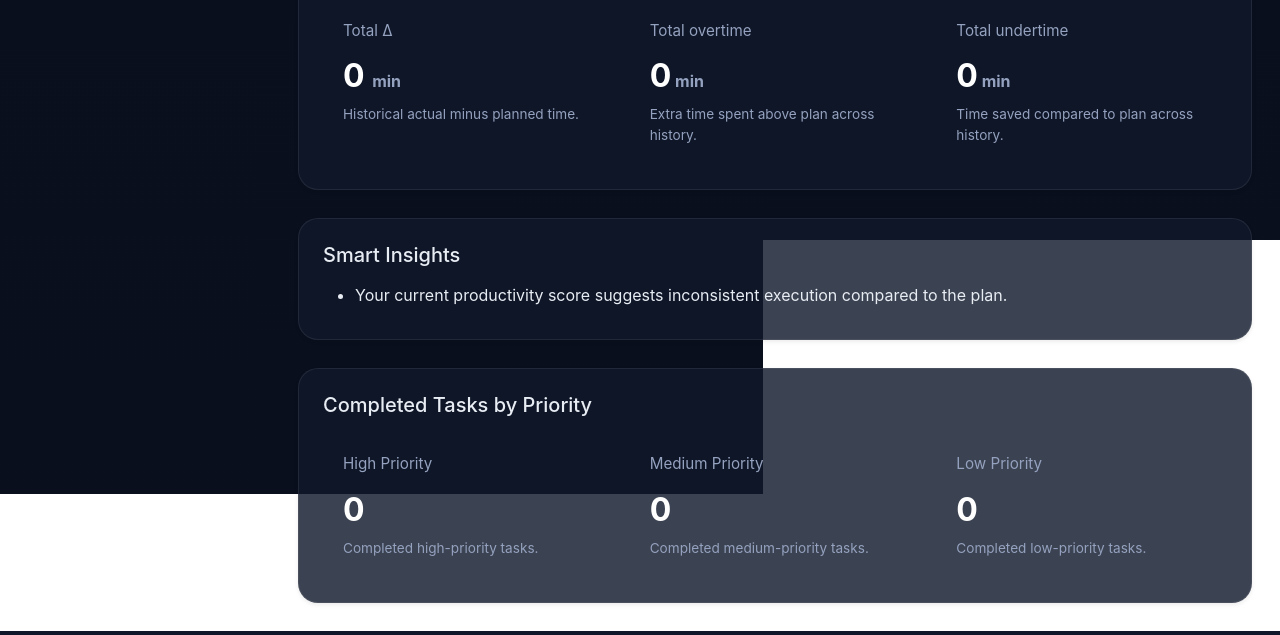
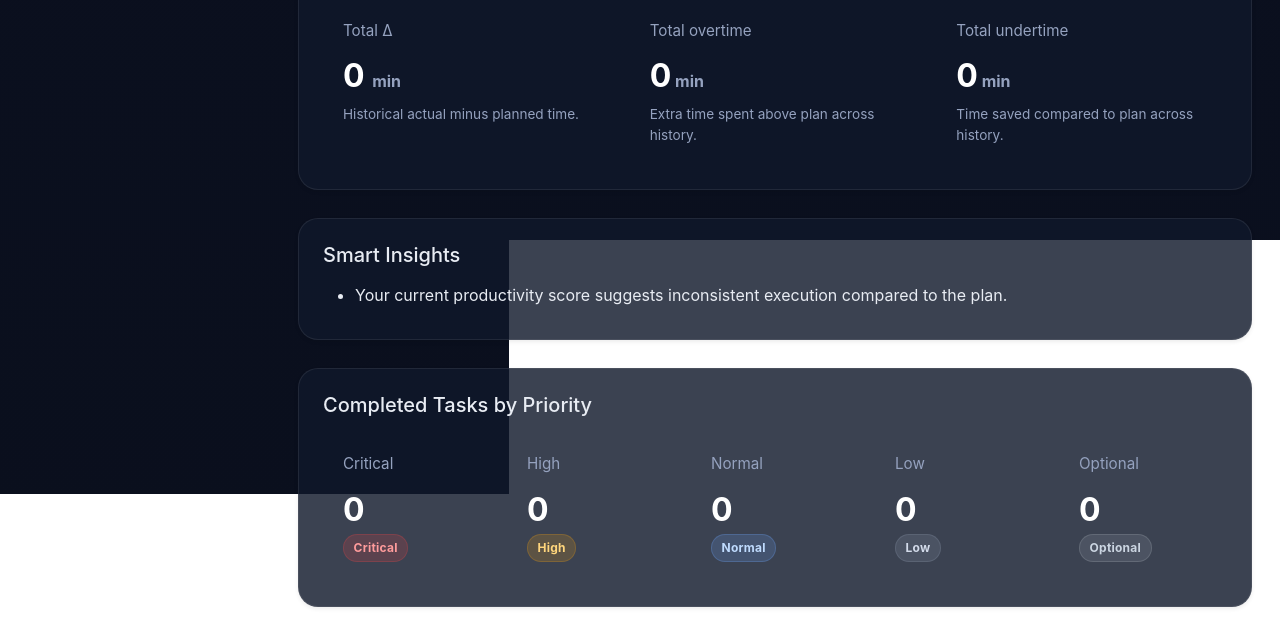
Before and after one commit to NikolaDelibasic/smart-task-planner, a Flask app: page /stats in a window 1280 px wide. Shown: the part 1031-1666 px from the top of the page. Run offline with Flask 3, Linux system fonts and the light colour scheme; data that the repository does not hold is empty.

Commit message:
Update statistics priority display

```diff
--- a/core/stats.py
+++ b/core/stats.py
@@ -1,4 +1,5 @@
 from core.database import get_connection
+from core.priority import normalize_priority, priority_label
 
 
 def _clamp(value, min_value, max_value):
@@ -42,13 +43,7 @@
 
     if completed_by_priority:
         top_priority = max(completed_by_priority, key=completed_by_priority.get)
-
-        if top_priority == 3:
-            insights.append("Most of your completed tasks are high-priority tasks.")
-        elif top_priority == 2:
-            insights.append("Most of your completed tasks are medium-priority tasks.")
-        else:
-            insights.append("Most of your completed tasks are low-priority tasks.")
+        insights.append(f"Most of your completed tasks are marked as {priority_label(top_priority)}.")
 
     if active >= 8:
         insights.append("You currently have a large active backlog, which may increase scheduling pressure.")
@@ -63,11 +58,47 @@
     return insights[:5]
 
 
+def _priority_distribution(raw_counts: dict) -> list[dict]:
+    return [
+        {
+            "priority": 1,
+            "label": "Critical",
+            "count": raw_counts.get(1, 0),
+            "badge": "danger",
+        },
+        {
+            "priority": 2,
+            "label": "High",
+            "count": raw_counts.get(2, 0),
+            "badge": "warning",
+        },
+        {
+            "priority": 3,
+            "label": "Normal",
+            "count": raw_counts.get(3, 0),
+            "badge": "primary",
+        },
+        {
+            "priority": 4,
+            "label": "Low",
+            "count": raw_counts.get(4, 0),
+            "badge": "secondary",
+        },
+        {
+            "priority": 5,
+            "label": "Optional",
+            "count": raw_counts.get(5, 0),
+            "badge": "light",
+        },
+    ]
+
+
 def get_basic_stats():
     with get_connection() as conn:
         cur = conn.cursor()
         stats = {}
 
+        # === CURRENT BOARD STATE (tasks) ===
         cur.execute("SELECT COUNT(*) AS count FROM tasks")
         stats["total"] = cur.fetchone()["count"]
 
@@ -80,6 +111,7 @@
         cur.execute("SELECT COALESCE(SUM(duration), 0) AS total_time FROM tasks")
         stats["total_time"] = cur.fetchone()["total_time"]
 
+        # === LONG-TERM LEARNING / ANALYTICS (task_history) ===
         cur.execute("SELECT COUNT(*) AS count FROM task_history")
         stats["completed"] = cur.fetchone()["count"]
 
@@ -149,10 +181,14 @@
             GROUP BY priority
             ORDER BY priority ASC
         """)
-        stats["completed_by_priority"] = {
-            row["priority"]: row["count"]
+
+        raw_priority_counts = {
+            normalize_priority(row["priority"]): row["count"]
             for row in cur.fetchall()
         }
+
+        stats["completed_by_priority"] = raw_priority_counts
+        stats["priority_distribution"] = _priority_distribution(raw_priority_counts)
 
     total = stats["total"]
     completed = stats["completed"]
--- a/web/templates/stats.html
+++ b/web/templates/stats.html
@@ -253,36 +253,28 @@
             <h3 class="h5 mb-3">Completed Tasks by Priority</h3>
 
             <div class="row g-3">
-                <div class="col-md-4">
+                {% for item in stats.priority_distribution %}
+                <div class="col-md">
                     <div class="metric-card">
-                        <div class="metric-label">High Priority</div>
+                        <div class="metric-label">{{ item.label }}</div>
+
                         <div class="metric-value">
-                            {{ stats.completed_by_priority.get(3, 0) }}
+                            {{ item.count }}
                         </div>
-                        <div class="metric-sub">Completed high-priority tasks.</div>
+
+                        <span class="badge text-bg-{{ item.badge }}">
+                            {{ item.label }}
+                        </span>
                     </div>
                 </div>
+                {% endfor %}
+            </div>
 
-                <div class="col-md-4">
-                    <div class="metric-card">
-                        <div class="metric-label">Medium Priority</div>
-                        <div class="metric-value">
-                            {{ stats.completed_by_priority.get(2, 0) }}
-                        </div>
-                        <div class="metric-sub">Completed medium-priority tasks.</div>
-                    </div>
-                </div>
-
-                <div class="col-md-4">
-                    <div class="metric-card">
-                        <div class="metric-label">Low Priority</div>
-                        <div class="metric-value">
-                            {{ stats.completed_by_priority.get(1, 0) }}
-                        </div>
-                        <div class="metric-sub">Completed low-priority tasks.</div>
-                    </div>
-                </div>
-            </div>
+            {% if not stats.priority_distribution %}
+                <p class="text-muted mb-0">
+                    No completed task history yet.
+                </p>
+            {% endif %}
         </div>
     </div>
 </div>
```
